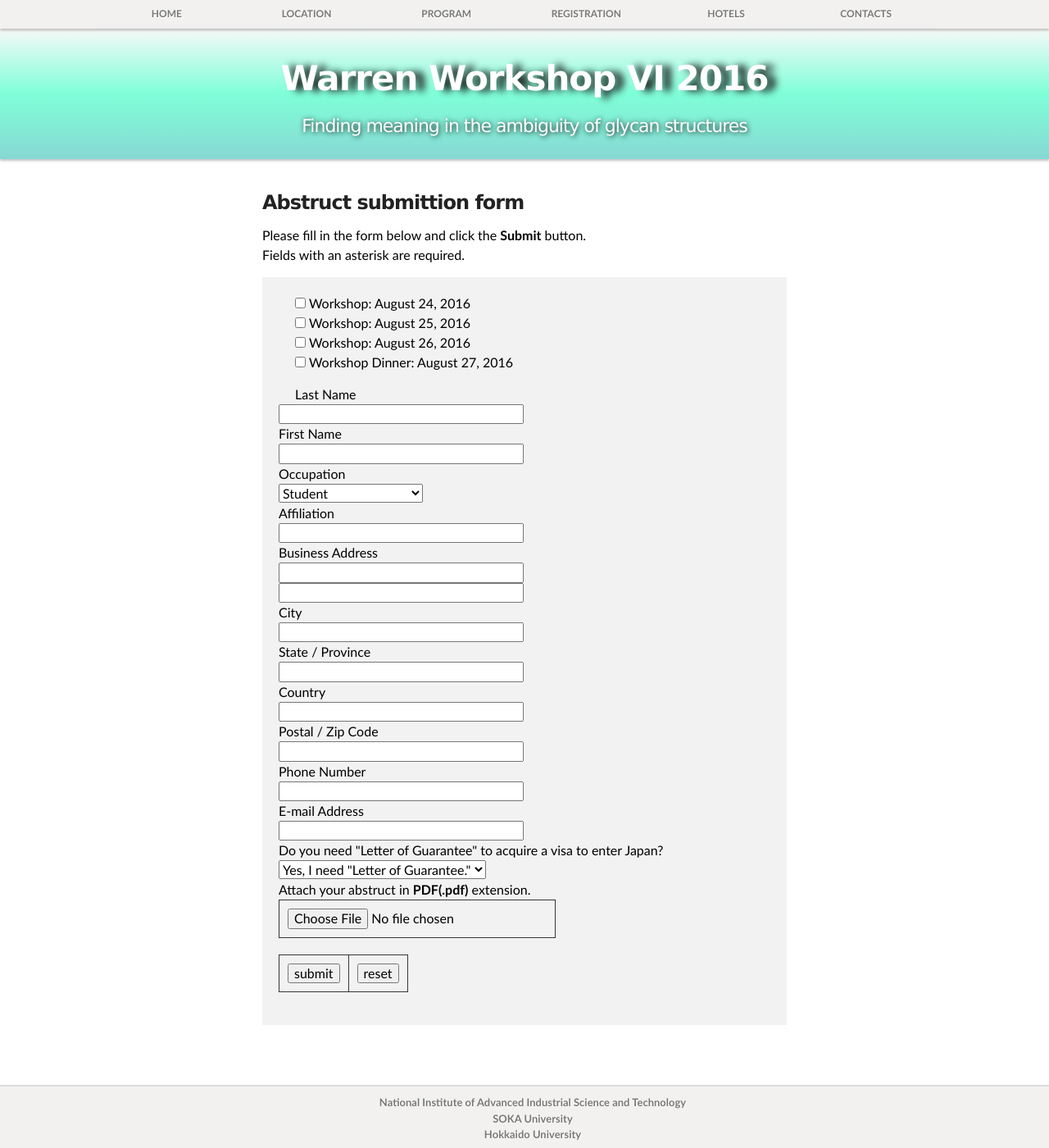
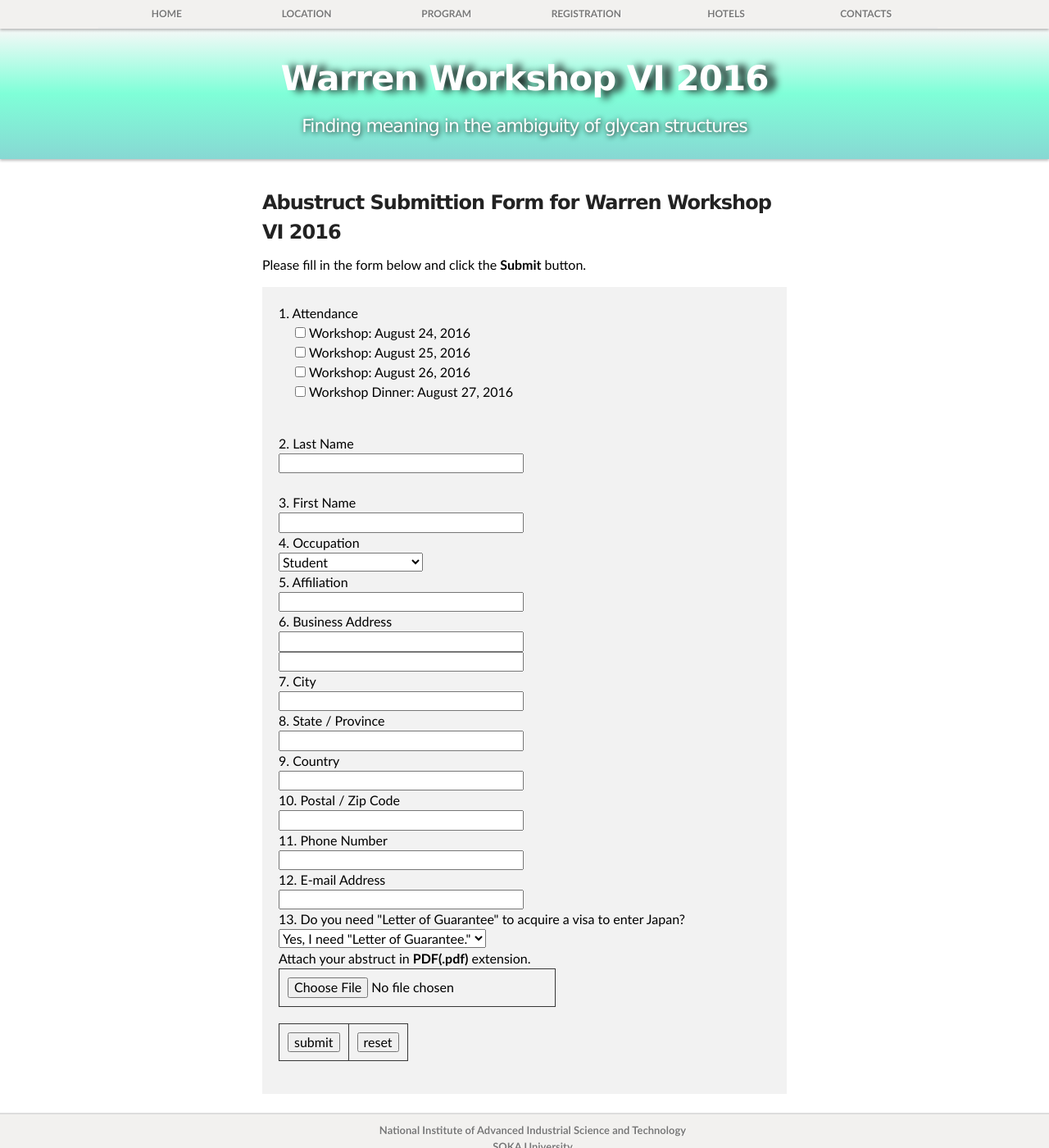
Before and after one commit to yamazakiM/test_warren2016, a Jekyll site: the page built from registration/submit.html, in a window 1280 px wide and 1400 px high. Shown: the whole window at 82% size. Built offline with Jekyll 4.4.1, drawn with Linux system fonts in a browser that asks for light colours; nearby versions of some CDN libraries; library files that are not in the unit come from our copies.

Commit message:
Update submit.html

```diff
--- a/registration/submit.html
+++ b/registration/submit.html
@@ -5,17 +5,17 @@ layout: default
 <!-- MAIN CONTENT -->
 <div id="main_content_wrap" class="outer">
   <section id="main_content" class="inner">
-    <h3 id="location">Abstruct submittion form</h3>
+    <h3 id="location">Abustruct Submittion Form for Warren Workshop VI 2016</h3>
     <hr>
 <div class="divLayoutContentMain">
 		<p>Please fill in the form below and click the <strong>Submit</strong> button.<br>
-		Fields with an asterisk are required.
 		</p>
 		<div class="form">
 			<form class="em-abstruct-form" action="em-abstruct" method="post" name="abstruct-form" role="form">
 
 			<div class="row em-abstruct-spaces">
 				<div class="col-sm-3 col-xs-12 clearfix">
+					1. Attendance
 					<ul class="choices" aria-label="1. +Attendance Type" role="group"　required="required"　>
 										<li class="choice-item">
 											<label for="AttendanceType">
@@ -63,22 +63,24 @@ layout: default
 									</ul>
 				</div>
 			</div>
+			<br>
 	<div id="registration_abstruct">
 		<div class="row input-last_name input-user-field">
 				<div class="col-sm-3 col-xs-12 clearfix">
 					<label for="last_name">
-						Last Name
+						2. Last Name
 					</label>
 				</div>
 				<div class="col-sm-9 col-xs-12 clearfix">
 					<input id="last_name" class="input form-control col-sm-8 col-xs-12" type="text" value="" name="last_name"　required="required" size="30">
 				</div>
 			</div>
+			<br>
 
 			<div class="row input-first_name input-user-field">
 				<div class="col-sm-3 col-xs-12 clearfix">
 					<label for="first_name">
-						First Name
+						3. First Name
 					</label>
 				</div>
 				<div class="col-sm-9 col-xs-12 clearfix">
@@ -89,7 +91,7 @@ layout: default
 			<div class="row input-occupation input-user-field">
 				<div class="col-sm-9 col-xs-12">
 					<label for="occupation">
-						Occupation
+						4. Occupation
 					</label>
 				</div>
 				<div class="col-sm-9 col-xs-12">
@@ -110,7 +112,7 @@ layout: default
 			<div class="row input-last name input-user-field">
 				<div class="col-sm-3 col-xs-12 clearfix">
 					<label for="affiliation">
-						Affiliation
+						5. Affiliation
 					</label>
 				</div>
 				<div class="col-sm-9 col-xs-12 clearfix">
@@ -121,7 +123,7 @@ layout: default
 			<div class="row input-last name input-user-field">
 				<div class="col-sm-3 col-xs-12 clearfix">
 					<label for="business_address">
-						Business Address
+						6. Business Address
 					</label>
 				</div>
 				<div class="col-sm-9 col-xs-12 clearfix">
@@ -133,7 +135,7 @@ layout: default
 			<div class="row input-last name input-user-field">
 				<div class="col-sm-3 col-xs-12 clearfix">
 					<label for="business_address_city">
-						City
+						7. City
 					</label>
 				</div>
 				<div class="col-sm-9 col-xs-12 clearfix">
@@ -144,7 +146,7 @@ layout: default
 			<div class="row input-last name input-user-field">
 				<div class="col-sm-3 col-xs-12 clearfix">
 					<label for="business_address_state">
-						State / Province
+						8. State / Province
 					</label>
 				</div>
 				<div class="col-sm-9 col-xs-12 clearfix">
@@ -155,7 +157,7 @@ layout: default
 			<div class="row input-last name input-user-field">
 				<div class="col-sm-3 col-xs-12 clearfix">
 					<label for="business_address_country">
-						Country
+						9. Country
 					</label>
 				</div>
 				<div class="col-sm-9 col-xs-12 clearfix">
@@ -167,7 +169,7 @@ layout: default
 			<div class="row input-last name input-user-field">
 				<div class="col-sm-3 col-xs-12 clearfix">
 					<label for="business_address_postal">
-						Postal / Zip Code
+						10. Postal / Zip Code
 					</label>
 				</div>
 				<div class="col-sm-9 col-xs-12 clearfix">
@@ -179,7 +181,7 @@ layout: default
 			<div class="row input-last name input-user-field">
 				<div class="col-sm-3 col-xs-12 clearfix">
 					<label for="phone_number">
-						Phone Number
+						11. Phone Number
 					</label>
 				</div>
 				<div class="col-sm-9 col-xs-12 clearfix">
@@ -191,7 +193,7 @@ layout: default
 			<div class="row input-last name input-user-field">
 				<div class="col-sm-3 col-xs-12 clearfix">
 					<label for="email_address">
-						E-mail Address
+						12. E-mail Address
 					</label>
 				</div>
 				<div class="col-sm-9 col-xs-12 clearfix">
@@ -202,7 +204,7 @@ layout: default
 			<div class="row input-occupation input-user-field">
 				<div class="col-sm-9 col-xs-12">
 					<label for="visa">
-						Do you need "Letter of Guarantee" to acquire a visa to enter Japan?
+						13. Do you need "Letter of Guarantee" to acquire a visa to enter Japan?
 					</label>
 				</div>
 				<div class="col-sm-9 col-xs-12">
```
